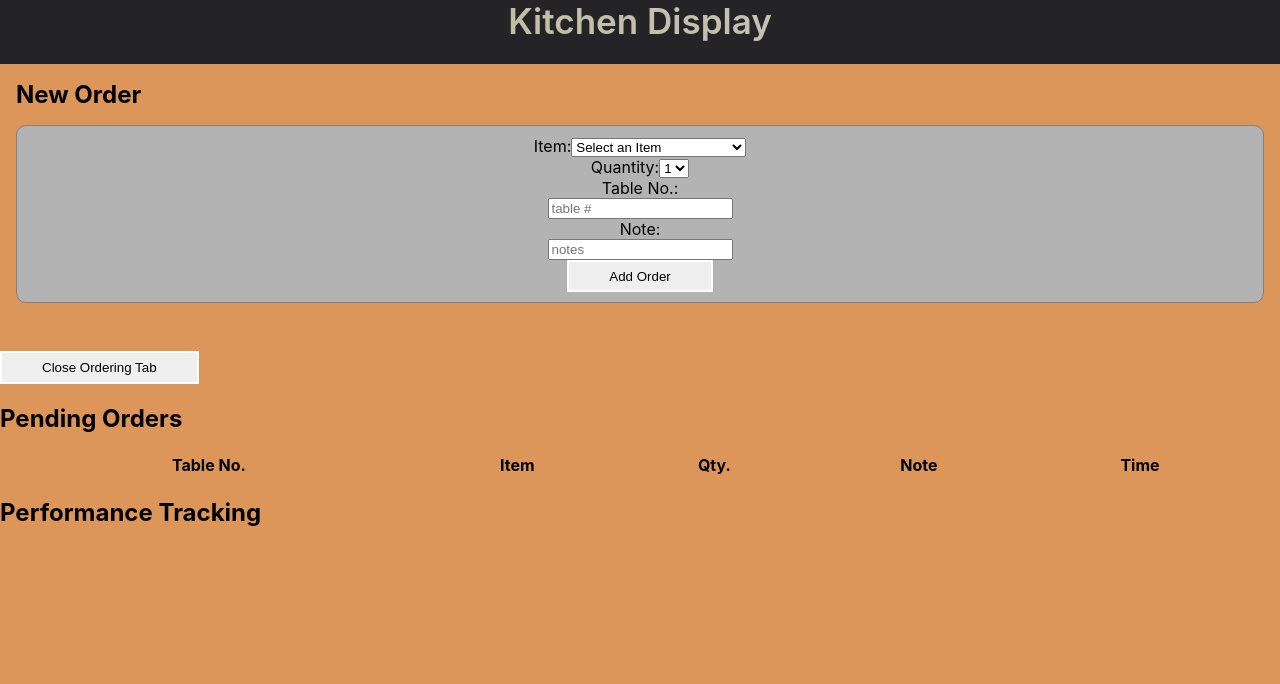
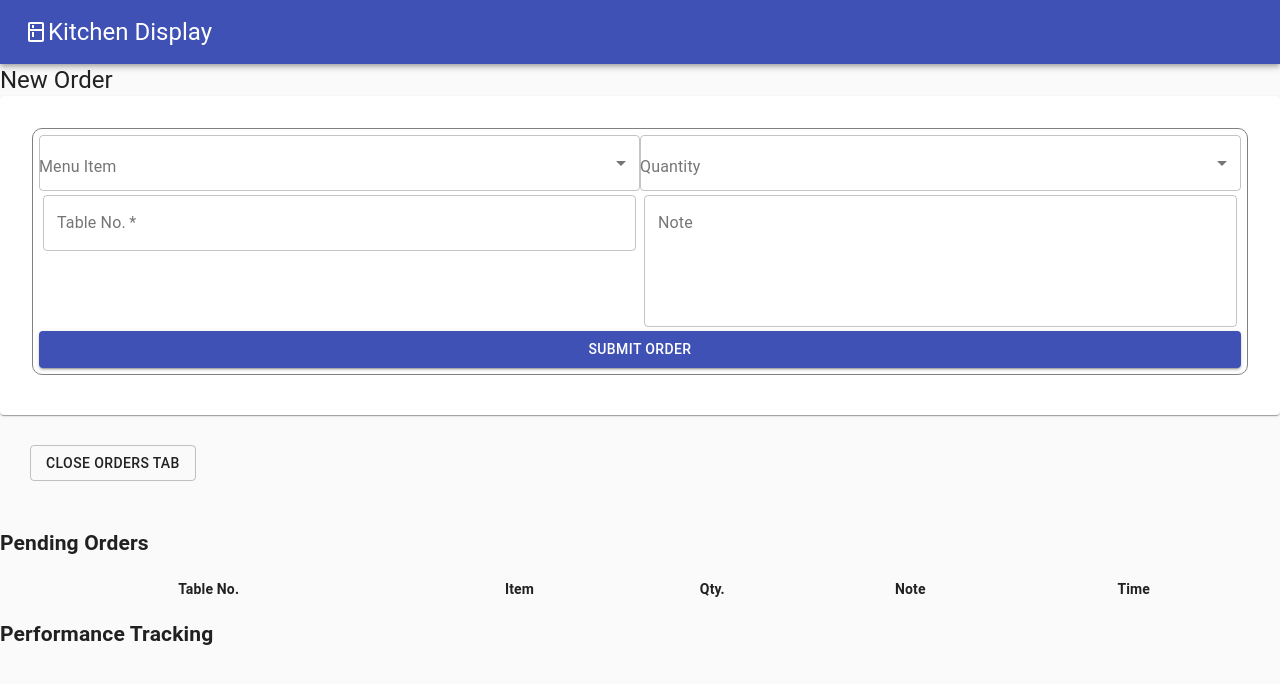
Before and after one commit to j-rob16/kitchen-display, a React (Create React App) app: page / in a window 1280 px wide. Shown: the top 684 px of the page. Built offline with nearby package versions, Linux system fonts and the light colour scheme.

Commit message:
installed materialui refactor form to ui

```diff
--- a/package.json
+++ b/package.json
@@ -3,6 +3,11 @@
   "version": "0.1.0",
   "private": true,
   "dependencies": {
+    "@emotion/react": "^11.10.0",
+    "@emotion/styled": "^11.10.0",
+    "@material-ui/core": "^4.12.4",
+    "@material-ui/icons": "^4.11.3",
+    "@mui/material": "^5.10.2",
     "@testing-library/jest-dom": "^5.16.5",
     "@testing-library/react": "^13.3.0",
     "@testing-library/user-event": "^13.5.0",
--- a/src/components/orderForm/OrderForm.js
+++ b/src/components/orderForm/OrderForm.js
@@ -1,15 +1,18 @@
 import React, {useState} from "react";
+import { Button, Typography, FormGroup, Card, CardContent, Grid, TextField, FormControl, Select, MenuItem, InputLabel } from "@material-ui/core";
 
-import {Form, FormTitle, SubmitButton} from './OrderFormStyles';
+import {Form, FormTitle, SubmitButton, useStyles} from './OrderFormStyles';
 
 function OrderForm({ updateOrders }) {
+
+  const classes = useStyles();
 
   const [order, setOrder] = useState({
     item: '',
     quantity: 0,
     table_no: 0,
     note: '',
-    pending: false,
+    pending: true,
     time: 0
   })
 
@@ -58,47 +61,57 @@ function OrderForm({ updateOrders }) {
   }
 
 
-
   return (
     <>
-      <FormTitle>New Order</FormTitle>
-      <Form onSubmit={saveNewOrder}>
+      <Typography variant="h5">New Order</Typography>
 
-        <label>
-          Item:
-          <select id="food-item" onChange={handleItem} required>
-            <option value="select">Select an Item</option>
-            <option value="Hamburger">Hamburger</option>
-            <option value="Fries">Fries</option>
-            <option value="Ribeye Steak">RibEye Steak</option>
-            <option value="Chicken Alfredo Fettucine">Chicken Alfredo Fettucine</option>
-          </select>
-        </label>
+      <Card>
+        <CardContent>
+          <Form onSubmit={saveNewOrder}>
 
-        <label>
-          Quantity:
-          <select name="Quantity" id="item-quantity" onChange={handleQuantity}>
-            <option value="1" selected>1</option>
-            <option value="2">2</option>
-            <option value="3">3</option>
-            <option value="4">4</option>
-            <option value="5">5</option>
-          </select>
-        </label>
+            <Grid container spacing={1}>
+              <Grid xs={12} sm={6}>
+                <FormControl fullWidth>
+                  <InputLabel>Menu Item</InputLabel>
+                    <Select variant="outlined" label="Menu Item" id="food-item" onChange={handleItem} required fullWidth>
+                      <MenuItem value="Hamburger">Hamburger</MenuItem>
+                      <MenuItem value="Fries">Fries</MenuItem>
+                      <MenuItem value="Ribeye Steak">RibEye Steak</MenuItem>
+                      <MenuItem value="Chicken Alfredo Fettucine">Chicken Alfredo Fettucine</MenuItem>
+                    </Select>
+                </FormControl>
+              </Grid>
 
-        <label htmlFor="table-no">
-          Table No.:
-        </label>
-          <input id="table-no" type="text" onChange={handleTableNo} required placeholder="table #"/>
+              <Grid xs={12} sm={6}>
+                <FormControl fullWidth>
+                  <InputLabel>Quantity</InputLabel>
+                    <Select variant="outlined" label="Quantity" id="quantity" onChange={handleQuantity} required fullWidth>
+                      <MenuItem value="1">1</MenuItem>
+                      <MenuItem value="2">2</MenuItem>
+                      <MenuItem value="3">3</MenuItem>
+                      <MenuItem value="4">4</MenuItem>
+                      <MenuItem value="5">5</MenuItem>
+                      <MenuItem value="6">6</MenuItem>
+                      <MenuItem value="7">7</MenuItem>
+                      <MenuItem value="8">8</MenuItem>
+                    </Select>
+                </FormControl>
+              </Grid>
 
-        <label htmlFor="note">
-          Note:
-        </label>
-        <input id="note" type="text" onChange={handleNote} placeholder="notes "/>
+              <Grid xs={12} sm={6} item>
+                <TextField label="Table No." placeholder="Enter Table Number" variant="outlined" htmlFor="table_no" onChange={handleTableNo} fullWidth required/>
+              </Grid>
 
-        <SubmitButton type="submit" value="Add Order"/>
+              <Grid xs={12} sm={6} item>
+                <TextField label="Note" multiline rows={5} placeholder="Customer Order Notes" variant="outlined" htmlFor="note" onChange={handleNote} fullWidth/>
+              </Grid>
 
-      </Form>
+              <Button variant="contained" color="primary" fullWidth type="submit" value="Add Order">Submit Order</Button>
+
+            </Grid>
+          </Form>
+        </CardContent>
+      </Card>
     </>
   )
 }
--- a/src/components/orderForm/OrderFormStyles.js
+++ b/src/components/orderForm/OrderFormStyles.js
@@ -1,4 +1,12 @@
 import styled from "styled-components";
+
+import { makeStyles } from "@material-ui/core/styles";
+
+export const useStyles = makeStyles((theme) => ({
+  slider: {
+    marginTop: '10px'
+  }
+}))
 
 export const FormTitle = styled.h2`
   padding-left: 1rem;
@@ -13,7 +21,7 @@ export const Form = styled.form`
   align-items: center;
   margin: 1rem;
   padding: 10px;
-  background-color: #b3b3b3;
+  /* background-color: #b3b3b3; */
   border-radius: 10px;
   border: 0.5px solid grey;
 `
--- a/src/components/pendingOrders/OrderTable.js
+++ b/src/components/pendingOrders/OrderTable.js
@@ -1,27 +1,24 @@
-import React from "react";
+import React, {useState} from "react";
 
-import Timer from "./Timer"
 import { Table, TableContainer } from './PendingOrdersStyles';
 
-function OrderTable({orders}) {
+function OrderTable({orders, completeOrder}) {
+
+  const [completedOrders, setCompletedOrders] = useState(orders);
 
   const handleComplete = (evt) => {
-    const copiedOrders = [...orders];
+    completeOrder(evt);
   }
 
-  const time = () => {
-    return <Timer />
-  }
-
-  const orderRow = orders.map((order) => {
+  const orderRow = orders.map((order, index) => {
     if (order.pending) {
       return (
-        <tr>
+        <tr key={index}>
           <td>{order.table_no}</td>
           <td>{order.item}</td>
           <td>{order.quantity}</td>
           <td>{order.note}</td>
-          <td> {time()} </td>
+          <td>{order.time}</td>
           <td>status</td>
           <td><button value="false" onClick={handleComplete}>Complete Order</button></td>
         </tr>
--- a/src/components/pendingOrders/Timer.js
+++ b/src/components/pendingOrders/Timer.js
@@ -1,6 +1,7 @@
 import React, {useEffect, useState} from "react";
 
 function Timer() {
+
 const [time, setTime] = useState(0);
 const [timerOn, setTimerOn] = useState(true);
 
@@ -19,7 +20,7 @@ useEffect(() => {
 
   }, [])
 
-return (
+return(
   <>
     <div>
         <span>{("0" + Math.floor(time / 60000) % 100).slice(-2)}:</span>
--- a/src/containers/App.js
+++ b/src/containers/App.js
@@ -1,36 +1,60 @@
 import React, {useState} from 'react';
+import { AppBar, Button, CssBaseline, Toolbar, Typography } from '@material-ui/core';
+import { Kitchen } from '@material-ui/icons';
 
 import OrderForm from '../components/orderForm/OrderForm.js';
 import PendingOrders from '../components/pendingOrders/PendingOrders.js';
+import Timer from '../components/pendingOrders/Timer.js';
 import PerformanceTracking from '../components/performanceTracking/PerformanceTracking.js';
-import {Button, Header, Main, Title} from './AppStyles.js';
+import {Header, Main, Title, useStyles} from './AppStyles.js';
 
 function App() {
+
+  const classes = useStyles();
 
   const [openOrder, setOpenOrder] = useState('openOrder');
   const [orders, setOrders] = useState([]);
 
-  const updateOrders = (formOrder) => {
+  const updateOrders = (order) => {
     const copiedOrders = [...orders];
-    copiedOrders.push(formOrder);
+    order.time = <Timer />;
+    order.id = orders.length + 1;
+    copiedOrders.push(order);
+    setOrders(copiedOrders);
+  }
+
+  const completeOrder = (order) => {
+    const copiedOrders = [...orders];
+    for (let i = 0; i < copiedOrders.length; i++) {
+      if (order.id === copiedOrders[i].id) {
+        copiedOrders[i].pending = false;
+      }
+    }
     setOrders(copiedOrders);
   }
 
   return (
-    <Main>
-      <Header>
+    <>
+      <CssBaseline />
+      <AppBar position="relative">
+        <Toolbar>
+          <Kitchen />
+          <Typography variant="h5">Kitchen Display</Typography>
+        </Toolbar>
+      </AppBar>
+      {/* <Header>
         <Title> Kitchen Display </Title>
-      </Header>
+      </Header> */}
 
       {/* New order button renders the order form field. On order submit, field will close  */}
-      {!openOrder && <Button onClick={() => setOpenOrder('openOrder')}>New Order</Button>}
+      {!openOrder && <Button variant="outlined" className={classes.buttons} onClick={() => setOpenOrder('openOrder')}>New Order</Button>}
       {openOrder === 'openOrder' && <OrderForm updateOrders={updateOrders}/>}
-      {openOrder && <Button onClick={() => setOpenOrder('')} >Close Ordering Tab</Button>}
+      {openOrder && <Button variant="outlined" className={classes.buttons} onClick={() => setOpenOrder('')} >Close Orders Tab</Button>}
 
       {/* make appearance conditional on !orders */}
-      <PendingOrders orders={orders} />
+      <PendingOrders orders={orders} completeOrder={completeOrder} />
       <PerformanceTracking />
-    </Main>
+    </>
 
   );
 }
--- a/src/containers/AppStyles.js
+++ b/src/containers/AppStyles.js
@@ -1,7 +1,15 @@
 import styled from "styled-components";
+import { makeStyles } from "@material-ui/core/styles";
+
+export const useStyles = makeStyles((theme) => ({
+  buttons: {
+    align: 'center',
+    margin: '30px'
+  }
+}))
 
 export const Main = styled.div`
-  background-color: #dc965a;
+  /* background-color: #dc965a; */
 `
 
 export const Header = styled.div`
```
Also changed, not shown: 1 other file (tests, documents, lock files or other folders).
